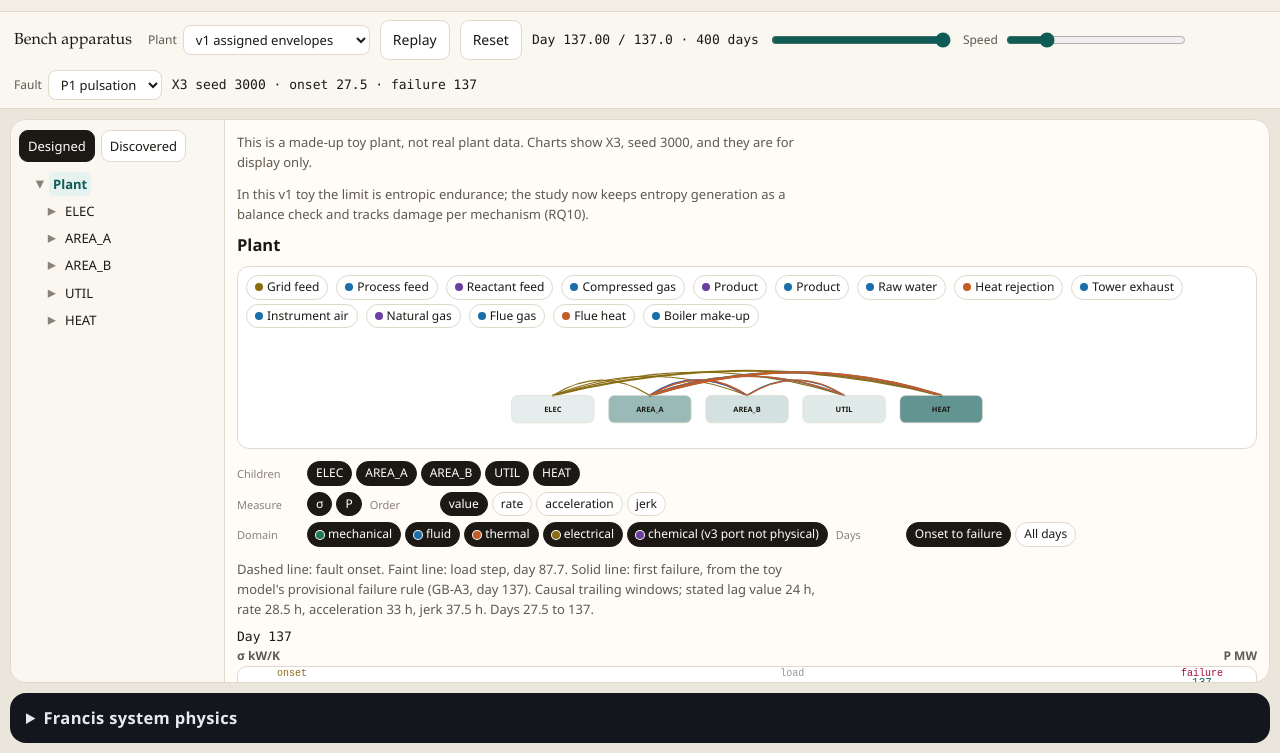
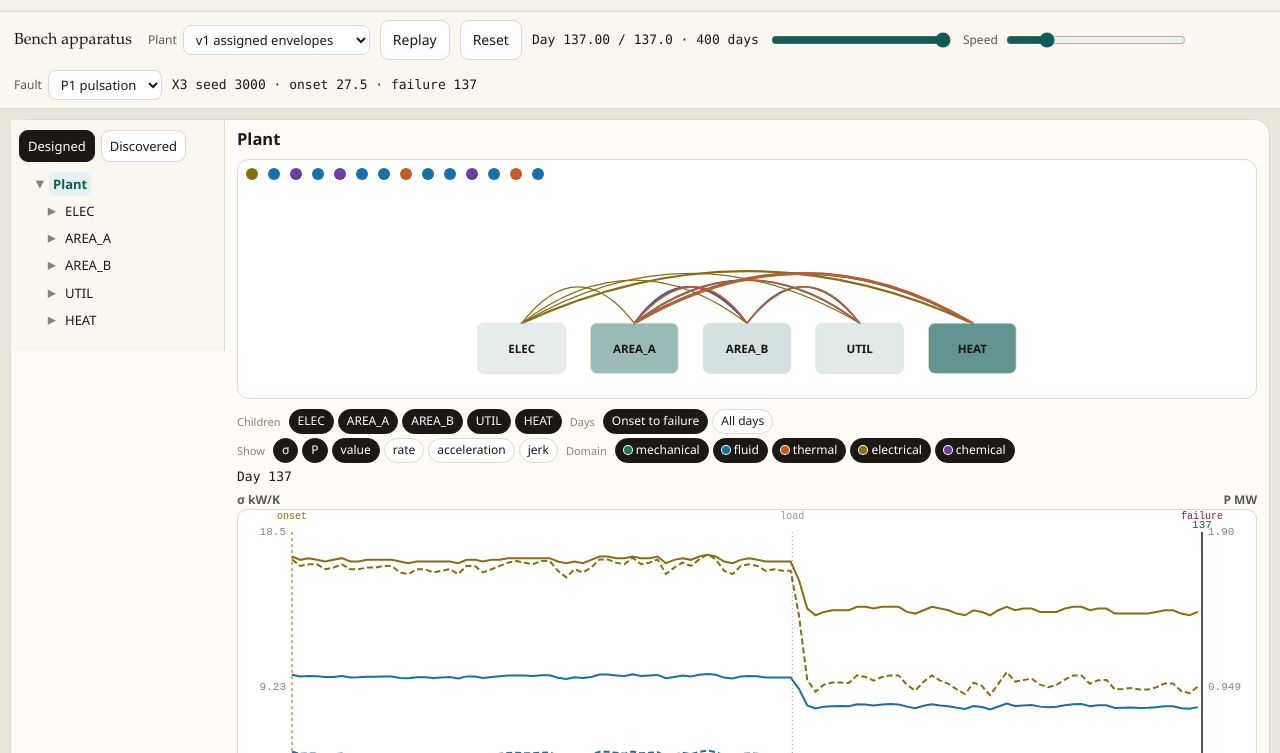
Before and after one commit to Xaman8/iro-physics, a plain HTML site: page site/bench.html in a window 1280 px wide. Shown: the part 47-800 px from the top of the page. Drawn offline with Linux system fonts and the light colour scheme.

Commit message:
Give the v3 chart half the window and stop clipping it
The plot is 45% of the viewport and the children diagram is 30%. Notes sit in a toggle under the legend, the page can scroll, and the Francis bar stays below the chart.

Co-authored-by: J. Brant Arseneau <jbarseneau99@users.noreply.github.com>

```diff
--- a/site/css/site.css
+++ b/site/css/site.css
@@ -140,8 +140,8 @@ h1 {
 .sigma-check { margin: 4px 0 8px; color: var(--muted); font-size: 12.5px; }
 .plant-sigma { margin: 0 0 10px; color: var(--muted); font-size: 13px; max-width: 88ch; }
 
-.board-root { height: 100%; min-height: 0; }
-.board { display: flex; height: 100%; min-height: 0; }
+.board-root { height: auto; min-height: 0; }
+.board { display: flex; height: auto; min-height: 0; align-items: flex-start; }
 .board-nav {
   width: 214px;
   flex: none;
@@ -152,7 +152,8 @@ h1 {
 }
 .board-nav .seg { margin-bottom: 8px; flex-wrap: wrap; align-items: flex-start; }
 .board-nav .btn { padding: 5px 8px; font-size: 13px; }
-.diagram svg { width: 100%; height: 120px; display: block; }
+.diagram { flex: 1; min-height: 0; }
+.diagram svg { width: 100%; height: 100%; display: block; }
 .nav-list { list-style: none; margin: 0; padding: 0 0 0 12px; }
 .nav-list > li { margin: 1px 0; }
 .nav-pick, .twist {
@@ -167,9 +168,9 @@ h1 {
 .nav-pick { text-align: left; padding: 2px 4px; border-radius: 6px; font-size: 13px; }
 .nav-pick[aria-current="true"] { background: var(--teal-soft); color: var(--teal); font-weight: 700; }
 .board-main {
-  flex: 1; min-width: 0; min-height: 0; overflow: auto;
+  flex: 1; min-width: 0; min-height: 0; overflow: visible;
   display: flex; flex-direction: column;
-  padding: 8px 12px 12px;
+  padding: 6px 12px 8px;
 }
 .now-read { margin: 0 0 4px; font-family: var(--mono); font-size: 13px; color: var(--ink); min-height: 1.2em; }
 .board-main .ex-note { margin: 4px 0 8px; font-size: 13px; }
@@ -177,8 +178,18 @@ h1 {
 .crumbs button { border: 0; background: transparent; font: inherit; color: var(--teal); cursor: pointer; padding: 0; }
 .crumbs button[aria-current="page"] { color: var(--ink); font-weight: 700; cursor: default; }
 .crumbs span { color: var(--faint); }
-.board-top { border: 1px solid var(--line); border-radius: 12px; background: #fff; padding: 8px 8px 0; margin-bottom: 8px; }
-.port-row { display: flex; flex-wrap: wrap; gap: 4px 8px; min-height: 18px; }
+.board-top {
+  height: 30vh; min-height: 200px;
+  display: flex; flex-direction: column;
+  border: 1px solid var(--line); border-radius: 12px; background: #fff;
+  padding: 6px 8px 4px; margin-bottom: 6px;
+}
+.port-row { display: flex; flex-wrap: nowrap; gap: 6px; overflow-x: auto; height: 22px; flex: none; }
+.port-dot {
+  width: 16px; height: 16px; border: 0; border-radius: 50%; padding: 0;
+  background: transparent; cursor: pointer; flex: none;
+}
+.port-dot i { width: 12px; height: 12px; border-radius: 50%; display: block; }
 .port-chip, .chip-btn {
   display: inline-flex; align-items: center; gap: 4px;
   border: 1px solid var(--line); background: #fff; color: var(--ink);
@@ -190,12 +201,12 @@ h1 {
 .port-note { min-height: 0; margin: 4px 0; }
 .port-note:empty { display: none; }
 .diagram g { cursor: pointer; }
-.filters { display: flex; flex-direction: column; gap: 6px; margin: 4px 0 8px; }
-.filter-row { display: flex; flex-wrap: wrap; gap: 6px 8px; align-items: center; }
-.filter-row > span { font-size: 11px; color: var(--faint); min-width: 62px; }
-.filter-row > div { display: flex; flex-wrap: wrap; gap: 4px; }
+.filters { display: flex; flex-direction: column; gap: 4px; margin: 4px 0; flex: none; }
+.filter-row { display: flex; flex-wrap: nowrap; gap: 6px 8px; align-items: center; overflow-x: auto; }
+.filter-row > span { font-size: 11px; color: var(--faint); flex: none; }
+.filter-row > div { display: flex; flex-wrap: nowrap; gap: 4px; }
 .axis-labels { display: flex; justify-content: space-between; font-size: 12px; color: var(--muted); font-weight: 650; }
-.chart-stage { position: relative; flex: 1 1 180px; min-height: 160px; height: auto; }
+.chart-stage { position: relative; flex: none; height: 45vh; min-height: 360px; }
 .chart-stage canvas { width: 100%; height: 100%; display: block; background: #fff; border: 1px solid var(--line); border-radius: 10px; }
 .readout {
   position: absolute; z-index: 2; max-width: 240px;
@@ -208,7 +219,10 @@ h1 {
 .readout i { width: 8px; height: 8px; border-radius: 50%; display: block; flex: none; }
 .scale-note { margin: 4px 0; color: var(--muted); font-size: 12.5px; }
 .scale-note:empty { display: none; }
-.trace-legend { list-style: none; display: flex; flex-wrap: wrap; gap: 6px 12px; margin: 6px 0; padding: 0; }
+.trace-legend { list-style: none; display: flex; flex-wrap: wrap; gap: 4px 12px; margin: 4px 0 2px; padding: 0; flex: none; }
+.board-notes { margin: 4px 0 8px; flex: none; }
+.board-notes summary { cursor: pointer; color: var(--muted); font-size: 13px; }
+.board-notes .ex-note { margin: 6px 0; }
 .trace-legend button { border: 0; background: transparent; font: inherit; font-size: 12.5px; color: var(--ink); cursor: pointer; display: inline-flex; gap: 6px; align-items: center; }
 .trace-legend button[aria-pressed="true"] { font-weight: 700; }
 .trace-legend i { width: 10px; height: 10px; border-radius: 50%; display: block; }
@@ -225,18 +239,19 @@ h1 {
   .board-nav.open { transform: none; }
   .nav-backdrop { display: block; position: fixed; inset: 0; background: rgba(28, 25, 21, 0.28); z-index: 25; }
   .nav-backdrop[hidden] { display: none; }
-  .chart-stage { height: 240px; }
+  .chart-stage { height: 45vh; min-height: 280px; }
+  .board-top { height: 30vh; min-height: 180px; }
 }
 .bench-column {
-  flex: 1;
+  flex: none;
   min-height: 0;
   display: flex;
   flex-direction: column;
-  overflow: auto;
+  overflow: visible;
   padding: 10px;
   gap: 10px;
 }
-.envelope-stage { flex: 1 1 auto; min-height: 0; overflow: hidden; }
+.envelope-stage { flex: none; min-height: 0; overflow: visible; height: auto; }
 .francis-fold {
   flex: none;
   background: #14161d;
@@ -253,7 +268,7 @@ h1 {
 .francis-body { height: 680px; }
 .francis-body .physics { height: 100%; }
 @media (max-width: 1100px) {
-  #envelope .board { height: 100%; min-height: 0; }
+  #envelope .board { height: auto; min-height: 0; }
 }
 .pane .nest-root { height: 100%; overflow: auto; padding: 10px 12px 28px; }
 @media (min-width: 1100px) {
@@ -458,7 +473,7 @@ figure.plate p { margin: 0; color: var(--muted); max-width: 78ch; }
 }
 
 /* Bench */
-body.app { height: 100vh; overflow: hidden; display: flex; flex-direction: column; background: #ebe6dc; }
+body.app { min-height: 100vh; height: auto; overflow: visible; display: flex; flex-direction: column; background: #ebe6dc; }
 body.app .top { flex: none; }
 .bench-bar {
   flex: none;
@@ -496,6 +511,7 @@ body.app .top { flex: none; }
   overflow: hidden;
 }
 .pane-scroll { overflow: auto; display: flex; flex-direction: column; height: 100%; }
+.envelope-stage.pane { overflow: visible; height: auto; flex: none; }
 
 .physics {
   background: #14161d;
@@ -720,7 +736,7 @@ body.app .top { flex: none; }
 .asset { cursor: pointer; }
 
 @media (max-width: 1100px) {
-  body.app { height: 100dvh; overflow: hidden; }
+  body.app { height: auto; min-height: 100vh; overflow: visible; }
   .split { flex-direction: column; overflow: auto; }
   .pane { flex: none; min-height: 0; }
   .env-stage { min-height: 280px; height: auto; }
--- a/site/js/envelope-board.js
+++ b/site/js/envelope-board.js
@@ -119,26 +119,30 @@ export function mountBoard(root, { clock, onSpan } = {}) {
         <div class="nav-tree" data-nav-tree></div>
       </aside>
       <div class="board-main">
-        <p class="ex-note" data-notice>This is a made-up toy plant, not real plant data. The charts are for display only.</p>
-        <p class="ex-note" data-caveat>In this v1 toy the limit is entropic endurance; the study now keeps entropy generation as a balance check and tracks damage per mechanism (RQ10).</p>
         <nav class="crumbs" data-crumbs aria-label="Envelope path"></nav>
         <div class="board-top">
           <div class="port-row" data-ports></div>
-          <p class="ex-note port-note" data-port></p>
           <div class="diagram" data-diagram></div>
         </div>
         <div class="filters" data-filters></div>
-        <p class="ex-note" data-chart-note></p>
         <p class="now-read" data-now></p>
         <div class="axis-labels"><span data-axis-left></span><span data-axis-right></span></div>
         <div class="chart-stage">
           <canvas data-chart></canvas>
           <div class="readout" data-readout hidden></div>
         </div>
-        <p class="scale-note" data-scale-note></p>
         <ul class="trace-legend" data-legend></ul>
-        <p class="sigma-check">σ is shown as an energy-balance check, not a damage measure.</p>
-        <p class="plant-sigma" data-plant-caption hidden></p>
+        <details class="board-notes">
+          <summary>Notes</summary>
+          <p class="ex-note" data-notice>This is a made-up toy plant, not real plant data. The charts are for display only.</p>
+          <p class="ex-note" data-caveat>In this v1 toy the limit is entropic endurance; the study now keeps entropy generation as a balance check and tracks damage per mechanism (RQ10).</p>
+          <p class="ex-note" data-chart-note></p>
+          <p class="ex-note port-note" data-port></p>
+          <p class="scale-note" data-scale-note></p>
+          <p class="ex-note">Chemical is labelled chemical (v3 port not physical): the v3 chemical port is not a physical species balance.</p>
+          <p class="sigma-check">σ is shown as an energy-balance check, not a damage measure.</p>
+          <p class="plant-sigma" data-plant-caption hidden></p>
+        </details>
       </div>
     </div>`;
 
@@ -460,7 +464,7 @@ export function mountBoard(root, { clock, onSpan } = {}) {
   function renderPorts() {
     const ports = portsOf(node(parentId)).filter((entry) => domainsOn.has(entry.domain));
     portsEl.innerHTML = ports.map((entry) =>
-      `<button type="button" class="port-chip" data-port-detail="${esc(entry.detail)}" title="${esc(entry.detail)}"><i style="background:${DOMAIN[entry.domain] || "#888"}"></i>${esc(entry.name)}</button>`
+      `<button type="button" class="port-dot" data-port-detail="${esc(entry.detail)}" title="${esc(entry.detail)}" aria-label="${esc(entry.detail)}"><i style="background:${DOMAIN[entry.domain] || "#888"}"></i></button>`
     ).join("");
   }
 
@@ -496,14 +500,14 @@ export function mountBoard(root, { clock, onSpan } = {}) {
       return;
     }
     const width = 860;
-    const height = 210;
-    const boxW = Math.min(148, Math.max(78, (width - 48) / children.length - 18));
-    const boxH = 48;
-    const span = width - 36 - boxW;
+    const height = 320;
+    const boxW = Math.min(210, Math.max(128, (width - 40) / children.length - 28));
+    const boxH = 78;
+    const span = width - 24 - boxW;
     const boxes = {};
     children.forEach((child, index) => {
-      const x = 18 + (children.length === 1 ? (width - boxW) / 2 : (span * index) / (children.length - 1));
-      boxes[child.id] = { x, y: 118, w: boxW, h: boxH, child, index };
+      const x = 12 + (children.length === 1 ? (width - boxW) / 2 : (span * index) / Math.max(1, children.length - 1));
+      boxes[child.id] = { x, y: 210, w: boxW, h: boxH, child, index };
     });
     const groups = new Map();
     edges.forEach((edge) => {
@@ -523,7 +527,7 @@ export function mountBoard(root, { clock, onSpan } = {}) {
         const y2 = b.y;
         const shift = (index - (list.length - 1) / 2) * 7;
         const mid = (x1 + x2) / 2 + shift;
-        const lift = 78 - Math.min(46, Math.abs(x2 - x1) * 0.08);
+        const lift = 118 - Math.min(70, Math.abs(x2 - x1) * 0.12);
         const pa = liveValue(edge.a, "boundary_power");
         const pb = liveValue(edge.b, "boundary_power");
         const flow = pa != null && pb != null ? (Math.abs(pa) + Math.abs(pb)) / 2 : null;
@@ -541,7 +545,7 @@ export function mountBoard(root, { clock, onSpan } = {}) {
       const fill = level ? `rgba(15,92,86,${(0.1 + 0.55 * level).toFixed(3)})` : (on ? "#e5f2f0" : "#fff");
       return `<g data-child="${esc(child.id)}" tabindex="0" role="button" aria-pressed="${on ? "true" : "false"}">
         <rect x="${box.x.toFixed(1)}" y="${box.y}" width="${box.w}" height="${box.h}" rx="10" fill="${fill}" stroke="${on ? "#0f5c56" : "#e0d8cb"}" stroke-width="${on ? 2.4 : 1}"></rect>
-        <text x="${(box.x + box.w / 2).toFixed(1)}" y="${box.y + 29}" text-anchor="middle" font-size="13" font-weight="650" fill="#1c1915">${esc(labelOf(child))}</text>
+        <text x="${(box.x + box.w / 2).toFixed(1)}" y="${box.y + 46}" text-anchor="middle" font-size="18" font-weight="700" fill="#1c1915">${esc(labelOf(child))}</text>
         <title>${esc(child.name)}</title>
       </g>`;
     }).join("");
@@ -564,15 +568,14 @@ export function mountBoard(root, { clock, onSpan } = {}) {
       `<button type="button" class="chip-btn" data-order="${index}" aria-pressed="${orders.has(index) ? "true" : "false"}">${orderTitle(meta, index)}</button>`
     ).join("");
     const domainChips = Object.keys(DOMAIN).map((name) =>
-      `<button type="button" class="chip-btn" data-domain="${name}" aria-pressed="${domainsOn.has(name) ? "true" : "false"}"><i style="background:${DOMAIN[name]}"></i>${esc(domainLabel(name))}</button>`
+      `<button type="button" class="chip-btn" data-domain="${name}" aria-pressed="${domainsOn.has(name) ? "true" : "false"}" title="${esc(domainLabel(name))}"><i style="background:${DOMAIN[name]}"></i>${esc(name)}</button>`
     ).join("");
     const windows = `
       <button type="button" class="chip-btn" data-win="fault" aria-pressed="${windowMode === "fault" ? "true" : "false"}">Onset to failure</button>
       <button type="button" class="chip-btn" data-win="all" aria-pressed="${windowMode === "all" ? "true" : "false"}">All days</button>`;
     filtersEl.innerHTML = `
-      <div class="filter-row"><span>Children</span><div>${childChips}</div></div>
-      <div class="filter-row"><span>Measure</span><div>${measureChips}</div><span>Order</span><div>${orderChips}</div></div>
-      <div class="filter-row"><span>Domain</span><div>${domainChips}</div><span>Days</span><div>${windows}</div></div>`;
+      <div class="filter-row"><span>Children</span><div>${childChips}</div><span>Days</span><div>${windows}</div></div>
+      <div class="filter-row"><span>Show</span><div>${measureChips}${orderChips}</div><span>Domain</span><div>${domainChips}</div></div>`;
   }
 
   function indicesFor(days) {
```
Also changed, not shown: docs/screenshots/bench-chart-1280.png, docs/screenshots/bench-chart-1440.png (added), docs/screenshots/bench-chart-1920.png, docs/screenshots/bench-play-1280.png.
